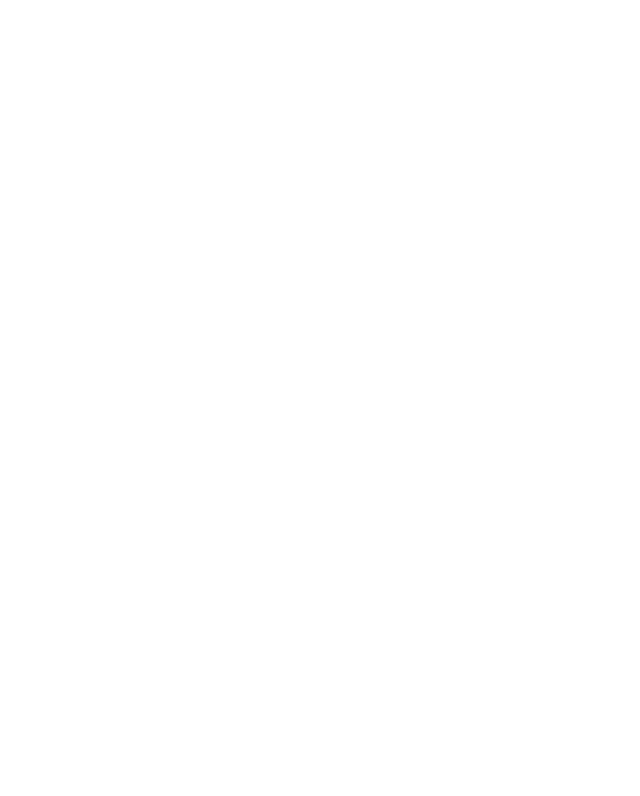
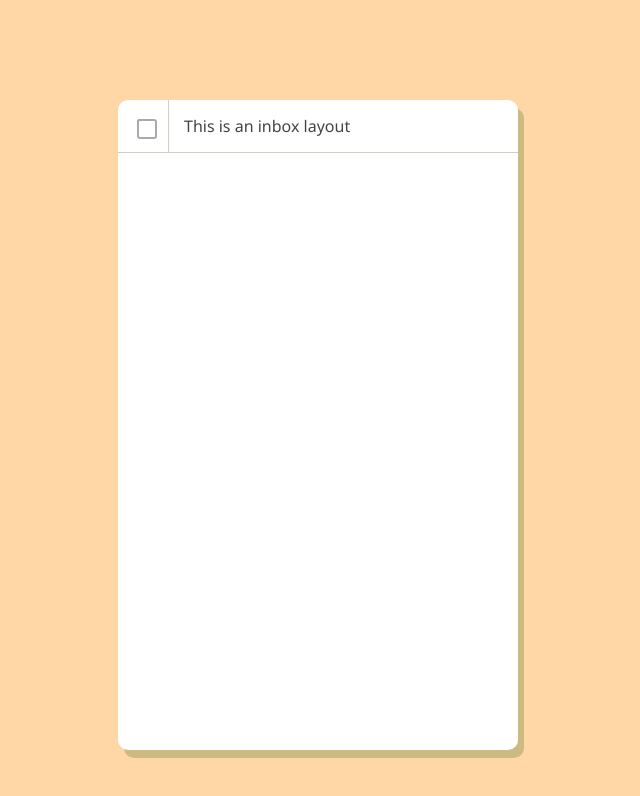
Before and after one commit to Elduwani/js-check-boxes, a plain HTML site: page index.html in a window 1280 px wide. Shown: the whole page, without its empty margins (322-962 px from the left). Drawn offline with Linux system fonts and the light colour scheme.

Commit message:
updated css styling

```diff
--- a/index.html
+++ b/index.html
@@ -4,9 +4,23 @@
     <meta charset="UTF-8">
     <meta name="viewport" content="width=device-width, initial-scale=1.0">
     <meta http-equiv="X-UA-Compatible" content="ie=edge">
+    <link href="https://fonts.googleapis.com/css?family=Noto+Sans:400,700" rel="stylesheet">
+    <link rel="stylesheet" href="style.css">
     <title>JS Checkboxes</title>
 </head>
 <body>
-
+    <div class="wrapper">
+        <div class="list-group">
+            <ul>
+                <li>
+                    <div class="checkbox-wrapper">
+                        <input type="checkbox" name="" id="checkbox">
+                    </div>
+                    <div class="item-title">This is an inbox layout</div>
+                </li>
+            </ul>
+        </div>
+    </div>
+<script src="index.js"></script>
 </body>
 </html>
--- a/style.css
+++ b/style.css
@@ -0,0 +1,90 @@
+html, body {
+    padding: 0;
+    margin: 0;
+    text-decoration: none;
+    list-style: none;
+    width: 100%;
+    height: 100%;
+    font-family:'Noto Sans', Segoe UI, Tahoma, sans-serif;
+}
+
+a {
+    text-decoration: none;
+}
+ul{
+    list-style: none;
+    list-style-type: none;
+    padding: 0;
+    margin: 0;
+}
+
+.wrapper {
+    width: 100%;
+    height: 100%;
+    background: #ffd6a6;
+    padding-top: 100px;
+}
+.list-group {
+    background: #fff;
+    width: 400px;
+    height: 650px;
+    border-radius: 10px;
+    margin: 0 auto;
+    box-shadow: 6px 8px 0px rgb(204, 187, 129);
+}
+.list-group ul li {
+    display: flex;
+    align-items: center;
+    color: #444;
+    border-bottom: 1px solid rgb(216, 204, 192);
+}
+.checkbox-wrapper, .item-title {
+    padding: 15px;
+}
+.item-title {
+    flex: 1;
+    border-left: 1px solid rgb(216, 204, 192);
+}
+input[type=checkbox] {
+    position: relative;
+    cursor: pointer;
+    background: #fff;
+}
+input[type=checkbox]:before {
+    content: "";
+    display: block;
+    position: absolute;
+    width: 16px;
+    height: 16px;
+    top: 0;
+    left: 0;
+    border: 2px solid #aaa;
+    border-radius: 3px;
+    background-color: #fff;
+}
+input[type=checkbox]:checked:before {
+    content: "";
+    display: block;
+    position: absolute;
+    width: 16px;
+    height: 16px;
+    top: 0;
+    left: 0;
+    border: 2px solid #248888;
+    border-radius: 3px;
+    background-color: #248888;
+}
+input[type=checkbox]:checked:after {
+    content: "";
+    display: block;
+    width: 4px;
+    height: 10px;
+    border: solid #fff;
+    border-width: 0 2px 2px 0;
+    -webkit-transform: rotate(45deg);
+    -ms-transform: rotate(45deg);
+    transform: rotate(45deg);
+    position: absolute;
+    top: 2px;
+    left: 7px;
+}
```
